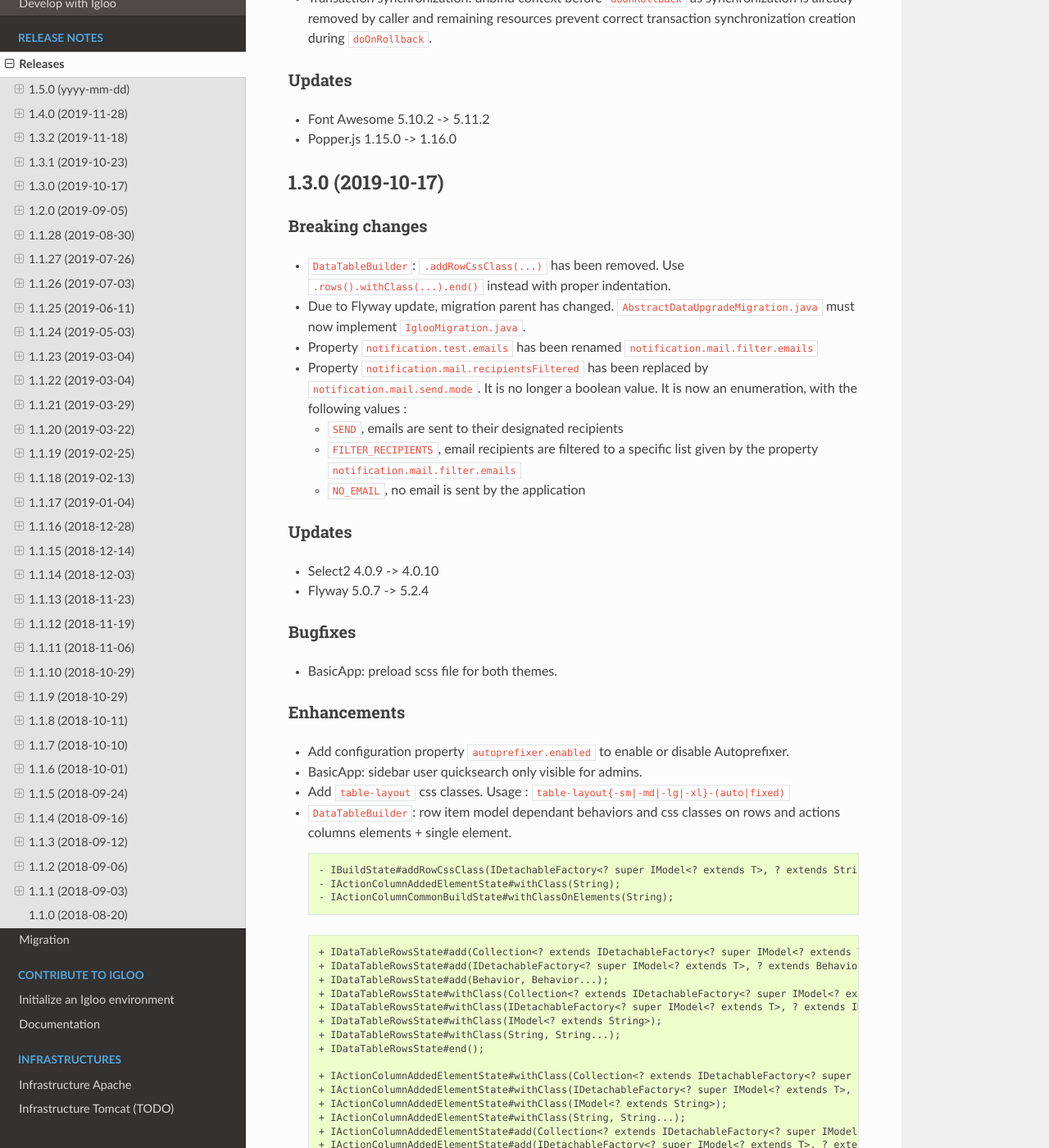
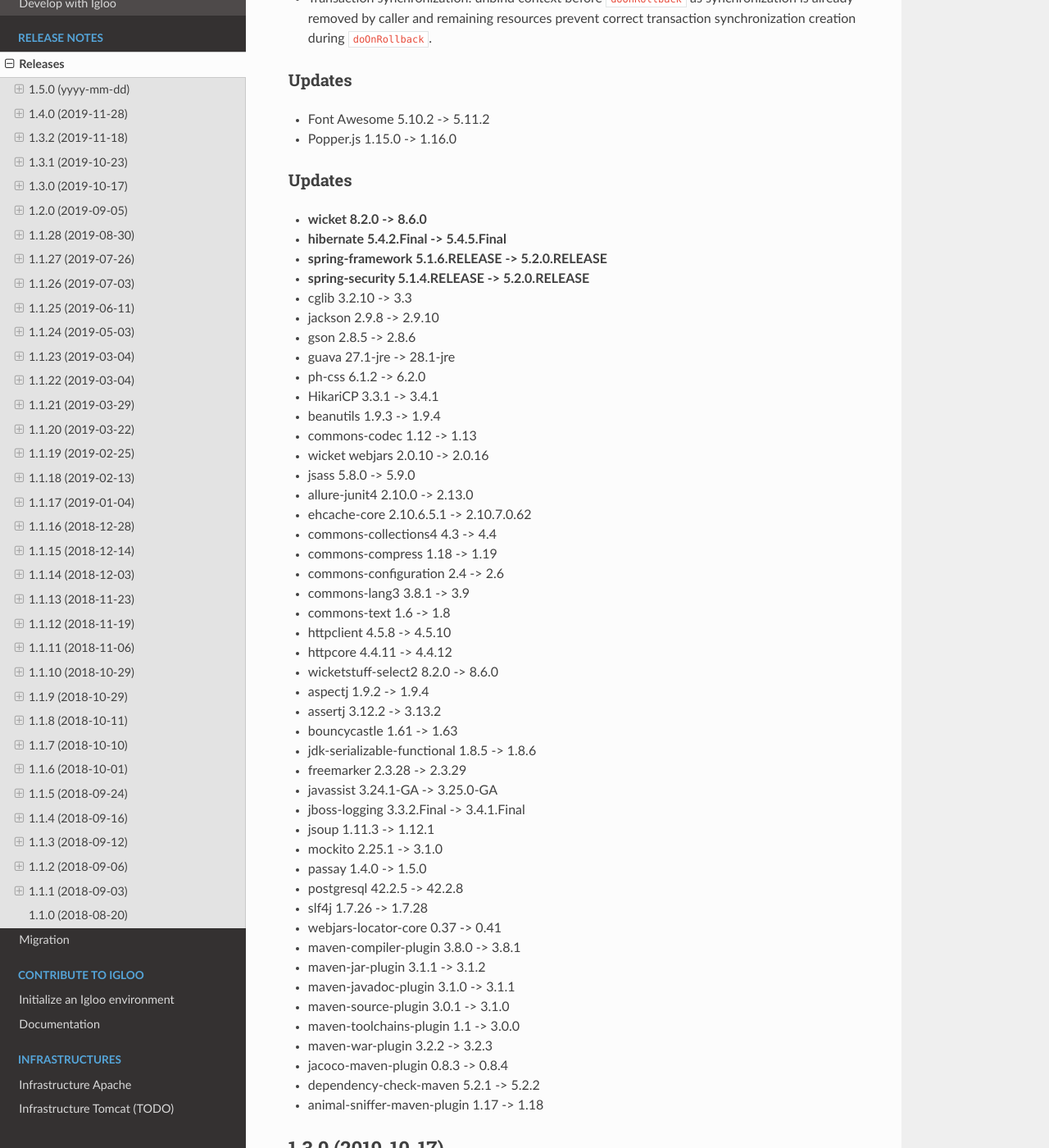
Before and after one commit to igloo-project/igloo-doc, a Sphinx documentation site: the page built from source/release-notes/releases.rst, in a window 1280 px wide and 1400 px high, scrolled down 2130 px. Shown: the whole window at 82% size. Built offline with Sphinx 7.4.7 and the Read the Docs theme 2.0.0, drawn with Linux system fonts in a browser that asks for light colours.

Commit message:
igloo updates

```diff
--- a/source/release-notes/releases.rst
+++ b/source/release-notes/releases.rst
@@ -113,6 +113,56 @@
 
 * Font Awesome 5.10.2 -> 5.11.2
 * Popper.js 1.15.0 -> 1.16.0
+
+Updates
+*******
+
+* **wicket 8.2.0 -> 8.6.0**
+* **hibernate 5.4.2.Final -> 5.4.5.Final**
+* **spring-framework 5.1.6.RELEASE -> 5.2.0.RELEASE**
+* **spring-security 5.1.4.RELEASE -> 5.2.0.RELEASE**
+* cglib 3.2.10 -> 3.3
+* jackson 2.9.8 -> 2.9.10
+* gson 2.8.5 -> 2.8.6
+* guava 27.1-jre -> 28.1-jre
+* ph-css 6.1.2 -> 6.2.0
+* HikariCP 3.3.1 -> 3.4.1
+* beanutils 1.9.3 -> 1.9.4
+* commons-codec 1.12 -> 1.13
+* wicket webjars 2.0.10 -> 2.0.16
+* jsass 5.8.0 -> 5.9.0
+* allure-junit4 2.10.0 -> 2.13.0
+* ehcache-core 2.10.6.5.1 -> 2.10.7.0.62
+* commons-collections4 4.3 -> 4.4
+* commons-compress 1.18 -> 1.19
+* commons-configuration 2.4 -> 2.6
+* commons-lang3 3.8.1 -> 3.9
+* commons-text 1.6 -> 1.8
+* httpclient 4.5.8 -> 4.5.10
+* httpcore 4.4.11 -> 4.4.12
+* wicketstuff-select2 8.2.0 -> 8.6.0
+* aspectj 1.9.2 -> 1.9.4
+* assertj 3.12.2 -> 3.13.2
+* bouncycastle 1.61 -> 1.63
+* jdk-serializable-functional 1.8.5 -> 1.8.6
+* freemarker 2.3.28 -> 2.3.29
+* javassist 3.24.1-GA -> 3.25.0-GA
+* jboss-logging 3.3.2.Final -> 3.4.1.Final
+* jsoup 1.11.3 -> 1.12.1
+* mockito 2.25.1 -> 3.1.0
+* passay 1.4.0 -> 1.5.0
+* postgresql 42.2.5 -> 42.2.8
+* slf4j 1.7.26 -> 1.7.28
+* webjars-locator-core 0.37 -> 0.41
+* maven-compiler-plugin 3.8.0 -> 3.8.1
+* maven-jar-plugin 3.1.1 -> 3.1.2
+* maven-javadoc-plugin 3.1.0 -> 3.1.1
+* maven-source-plugin 3.0.1 -> 3.1.0
+* maven-toolchains-plugin 1.1 -> 3.0.0
+* maven-war-plugin 3.2.2 -> 3.2.3
+* jacoco-maven-plugin 0.8.3 -> 0.8.4
+* dependency-check-maven 5.2.1 -> 5.2.2
+* animal-sniffer-maven-plugin 1.17 -> 1.18
 
 .. _v1.3.0:
 
```
